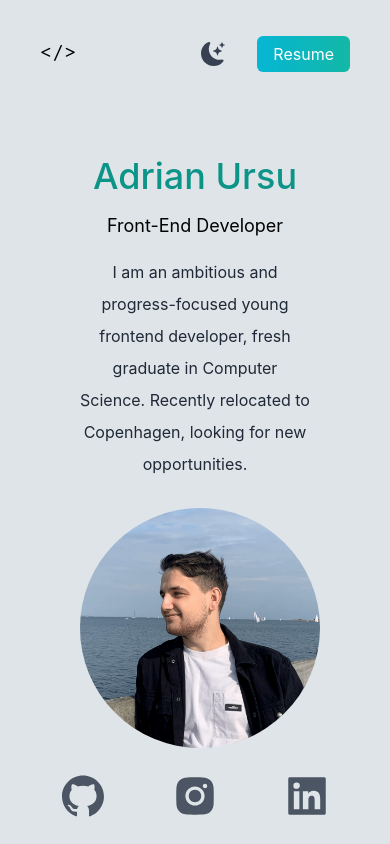
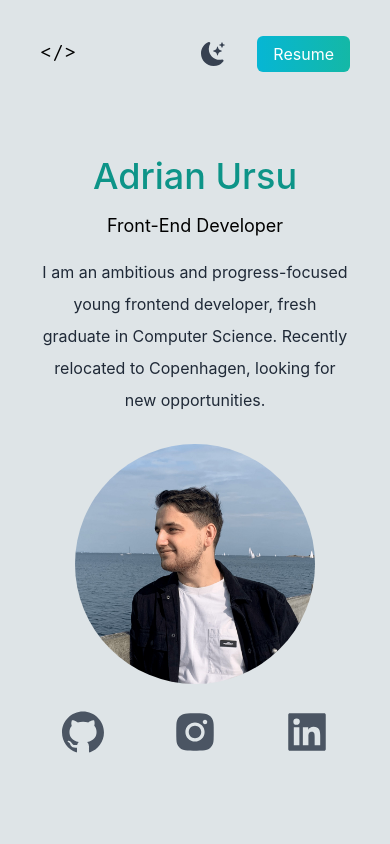
Before and after one commit to adrianursu/adrian-ursu, a Next.js app: page / in a window 390 px wide. Shown: the top 844 px of the page. Built offline with nearby package versions, Linux system fonts and the light colour scheme.

Commit message:
Update index.js

```diff
--- a/pages/index.js
+++ b/pages/index.js
@@ -73,7 +73,7 @@ export default function Home() {
               </li>
             </ul>
           </nav>
-          <div className="text-center pb-10 px-10">
+          <div className="text-center pb-10 px-15 md:px-10">
             <h2 className="text-4xl py-2 text-teal-600 font-medium dark:text-teal-400 md:text-6xl">
               Adrian Ursu
             </h2>
```
